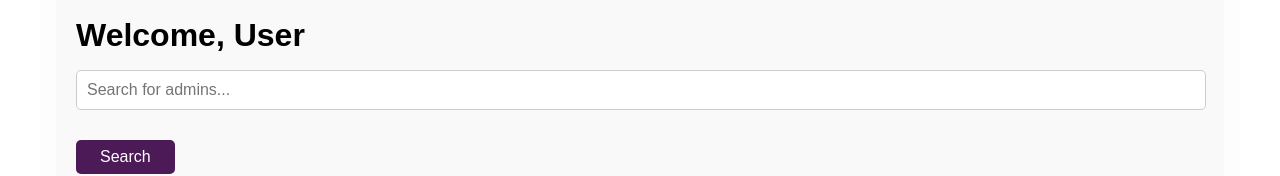
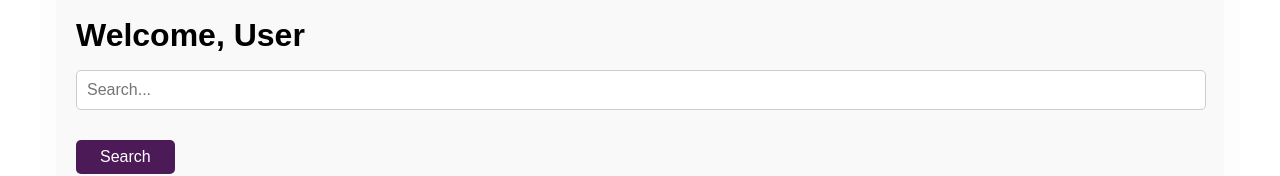
Before and after one commit to mmwandera/phase5, a React (Vite) app in the folder frontend/: page /dashboard in a window 1280 px wide. Shown: the part 148-324 px from the top of the page. Built offline with nearby package versions, Linux system fonts and the light colour scheme; no server answers; a web font is replaced by a local one.

Commit message:
added course

```diff
--- a/frontend/src/admin-components/reusable-components/AdminSearchBar.jsx
+++ b/frontend/src/admin-components/reusable-components/AdminSearchBar.jsx
@@ -14,7 +14,7 @@ export default function AdminSearchBar({ onSearch }) {
     <div className="search-bar">
       <input
         type="text"
-        placeholder="Search for admins..."
+        placeholder="Search..."
         value={query}
         onChange={handleInputChange}
       />
```
Also changed, not shown: 1 other file (tests, documents, lock files or other folders).
